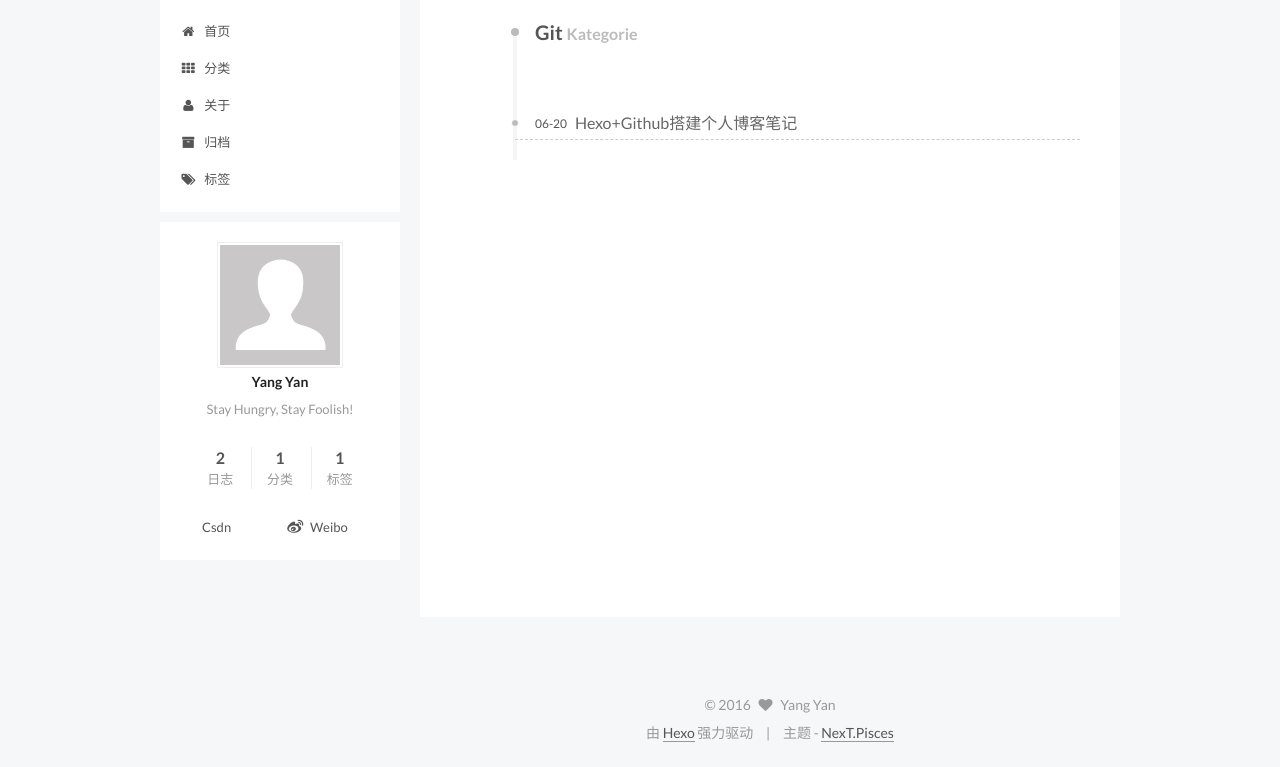
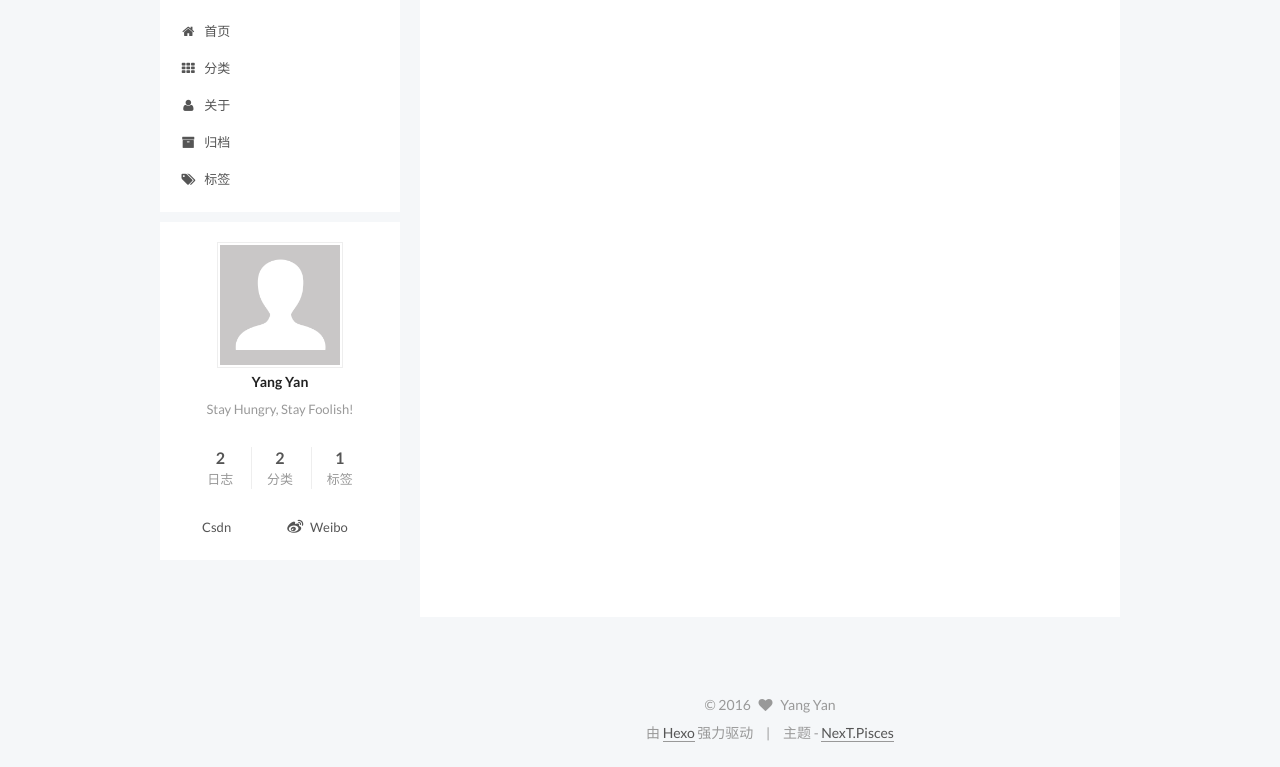
Before and after one commit to hphpwj/hphpwj.github.io, a plain HTML site: page categories/index.html in a window 1280 px wide. Shown: the part 86-853 px from the top of the page. Drawn offline with Linux system fonts and the light colour scheme.

Commit message:
Site updated: 2016-06-21 22:42:57

```diff
--- a/categories/index.html
+++ b/categories/index.html
@@ -86,12 +86,13 @@
 
 <meta name="description" content="Stay Hungry, Stay Foolish!">
 <meta property="og:type" content="website">
-<meta property="og:title" content="惊鸿一瞥">
-<meta property="og:url" content="http://yoursite.com/categories/Git/index.html">
+<meta property="og:title" content="categories">
+<meta property="og:url" content="http://yoursite.com/categories/index.html">
 <meta property="og:site_name" content="惊鸿一瞥">
 <meta property="og:description" content="Stay Hungry, Stay Foolish!">
+<meta property="og:updated_time" content="2016-06-21T14:42:43.078Z">
 <meta name="twitter:card" content="summary">
-<meta name="twitter:title" content="惊鸿一瞥">
+<meta name="twitter:title" content="categories">
 <meta name="twitter:description" content="Stay Hungry, Stay Foolish!">
 
 
@@ -113,9 +114,15 @@
 
 
 
-  <link rel="canonical" href="http://yoursite.com/categories/Git/"/>
+  <link rel="canonical" href="http://yoursite.com/categories/"/>
 
-  <title> Kategorie: Git | 惊鸿一瞥 </title>
+  <title>
+
+
+
+    categories | 惊鸿一瞥
+
+</title>
 </head>
 
 <body itemscope itemtype="http://schema.org/WebPage" lang="zh-Hans">
@@ -234,53 +241,22 @@
           <div id="content" class="content">
 
 
-  <section id="posts" class="posts-collapse">
-    <div class="collection-title">
-      <h2 >
-        Git
-        <small>Kategorie</small>
-      </h2>
-    </div>
+  <div id="posts" class="posts-expand">
 
 
 
 
-  <article class="post post-type-normal" itemscope itemtype="http://schema.org/Article">
-    <header class="post-header">
-
-      <h1 class="post-title">
-
-            <a class="post-title-link" href="/2016/06/20/Hexo-Github搭建个人博客笔记/" itemprop="url">
-
-                <span itemprop="name">Hexo+Github搭建个人博客笔记</span>
-
-            </a>
-
-      </h1>
-
-      <div class="post-meta">
-        <time class="post-time" itemprop="dateCreated"
-              datetime="2016-06-20T23:10:54+08:00"
-              content="2016-06-20" >
-          06-20
-        </time>
-      </div>
-
-    </header>
-  </article>
-
-
-
-  </section>
-
-
-
+  </div>
 
 
           </div>
 
 
 
+
+  <div class="comments" id="comments">
+
+  </div>
 
 
         </div>
@@ -321,7 +297,7 @@
 
             <div class="site-state-item site-state-categories">
               <a href="/categories">
-                <span class="site-state-item-count">1</span>
+                <span class="site-state-item-count">2</span>
                 <span class="site-state-item-name">分类</span>
               </a>
             </div>
--- a/css/main.css
+++ b/css/main.css
@@ -1549,7 +1549,7 @@ pre .javascript .function {
   width: 4px;
   height: 4px;
   border-radius: 50%;
-  background: #e94dac;
+  background: #9aeb32;
 }
 .links-of-blogroll {
   font-size: 13px;
```
